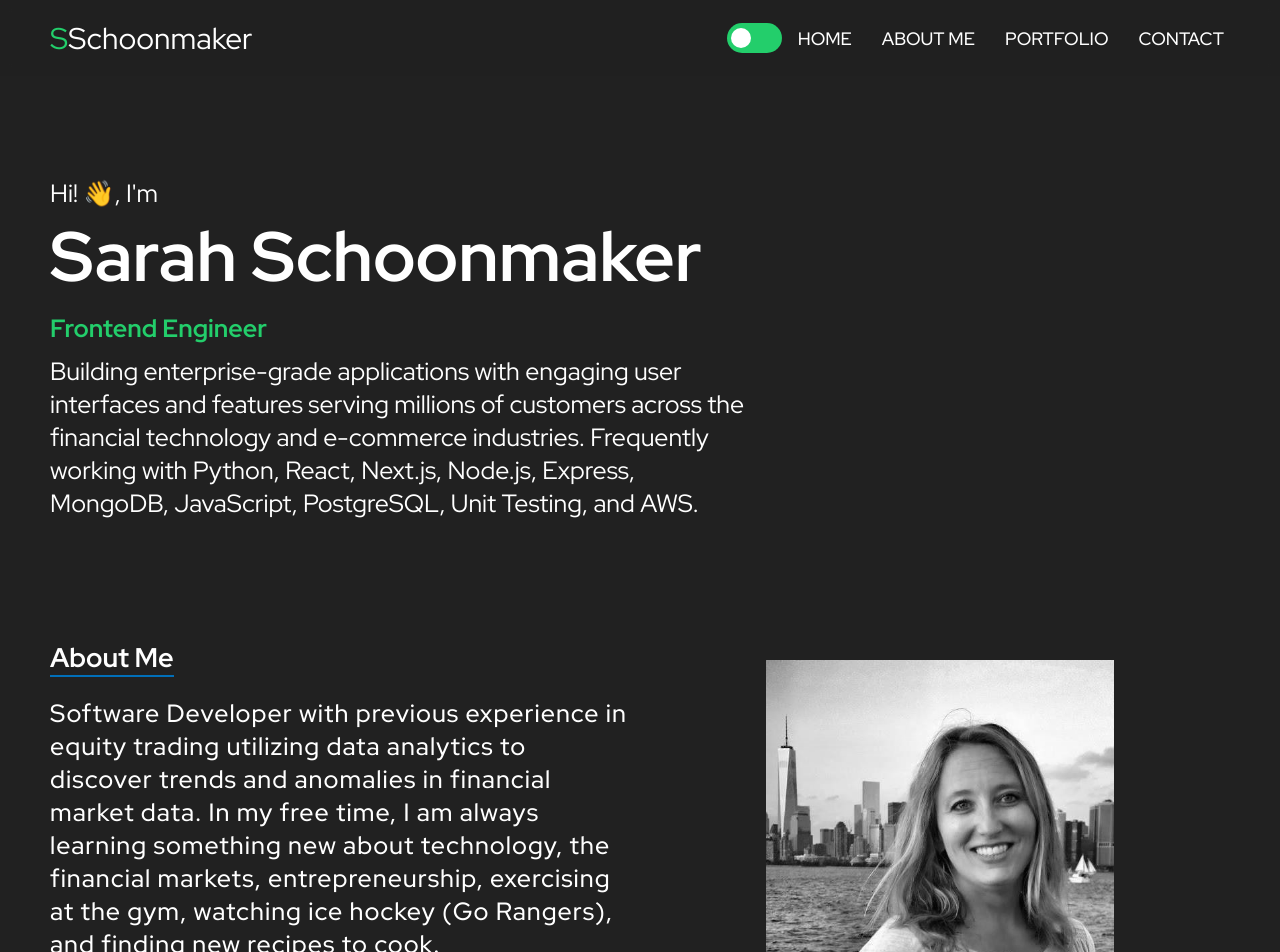
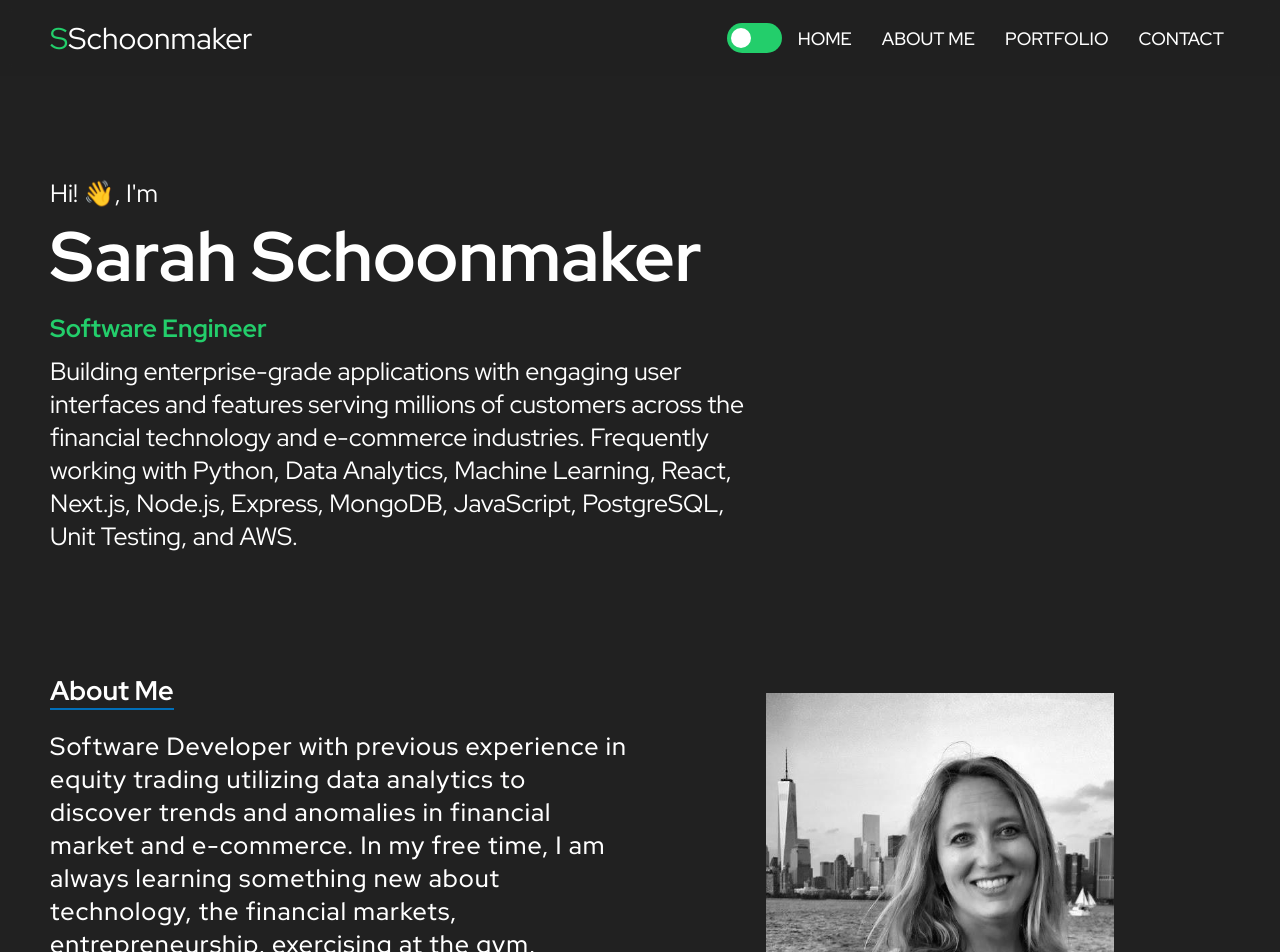
Before and after one commit to SarahSchoonmaker/sarah-react-portfolio, a React (Create React App) app: page / in a window 1280 px wide. Shown: the top 952 px of the page. Built offline with nearby package versions, Linux system fonts and the light colour scheme.

Commit message:
edited projects

```diff
--- a/src/components/About/About.tsx
+++ b/src/components/About/About.tsx
@@ -21,8 +21,8 @@ export function About() {
           <p>
             Software Developer with previous experience in equity trading
             utilizing data analytics to discover trends and anomalies in
-            financial market data. In my free time, I am always learning
-            something new about technology, the financial markets,
+            financial market and e-commerce. In my free time, I am always
+            learning something new about technology, the financial markets,
             entrepreneurship, exercising at the gym, watching ice hockey (Go
             Rangers), and finding new recipes to cook.
           </p>
--- a/src/components/Hero/Hero.tsx
+++ b/src/components/Hero/Hero.tsx
@@ -13,14 +13,15 @@ export function Hero() {
           <h1>Sarah Schoonmaker</h1>
         </FadeIn>
         <FadeIn delay={400}>
-          <h3>Frontend Engineer</h3>
+          <h3>Software Engineer</h3>
         </FadeIn>
         <FadeIn delay={600}>
           <p>
-            Building enterprise-grade applications with engaging user interfaces and features serving millions of customers
-            across the financial technology and e-commerce industries. Frequently working with
-            Python, React, Next.js, Node.js, Express, MongoDB, JavaScript, PostgreSQL,
-            Unit Testing, and AWS.
+            Building enterprise-grade applications with engaging user interfaces
+            and features serving millions of customers across the financial
+            technology and e-commerce industries. Frequently working with
+            Python, Data Analytics, Machine Learning, React, Next.js, Node.js,
+            Express, MongoDB, JavaScript, PostgreSQL, Unit Testing, and AWS.
           </p>
         </FadeIn>
       </div>
--- a/src/components/Portfolio/Portfolio.tsx
+++ b/src/components/Portfolio/Portfolio.tsx
@@ -23,12 +23,25 @@ const projects = [
   },
   {
     title: "CoreCircle",
-    description:
-      `Matches people with core values and life stage providing an easier way to connect
+    description: `Matches people with core values and life stage providing an easier way to connect
       with like-minded people.`,
     tech: ["React", "Next.js", "MongoDB"],
     github: "https://github.com/SarahSchoonmaker/corecircle.git",
     image: require("../../assets/corecircle.png"),
+  },
+  {
+    title: "Maritime Vessel Traffic",
+    description: `A Python-based platform for analyzing and predicting maritime trade route disruptions using geospatial data, machine learning, and database-driven vessel tracking.`,
+    tech: [
+      "Python",
+      "GeoPandas",
+      "Folium",
+      "Scikit-learn",
+      "Pandas",
+      "SQLAlchemy",
+    ],
+    github: "https://github.com/SarahSchoonmaker/maritime-geospatial-analyzer",
+    image: require("public/results.png"),
   },
 ];
 
```
